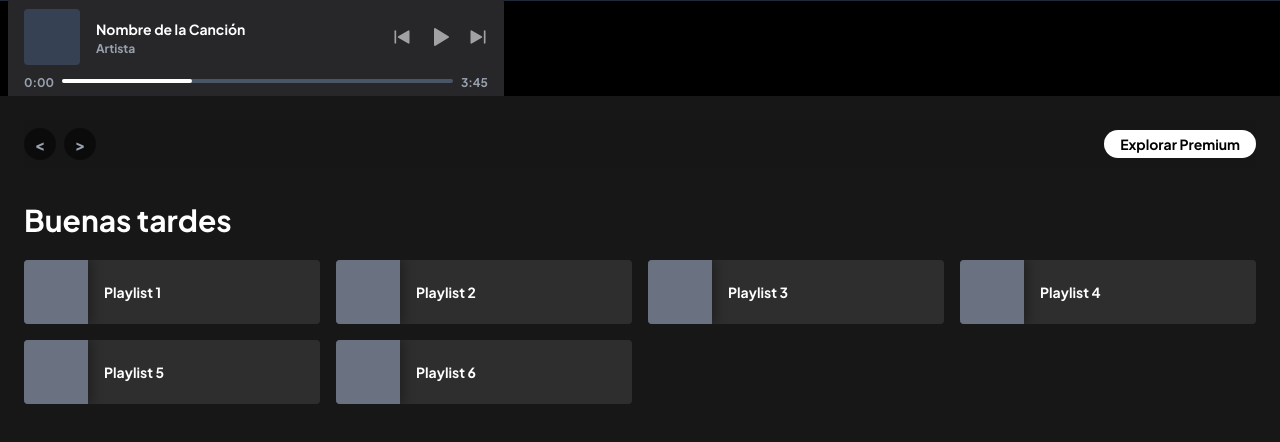
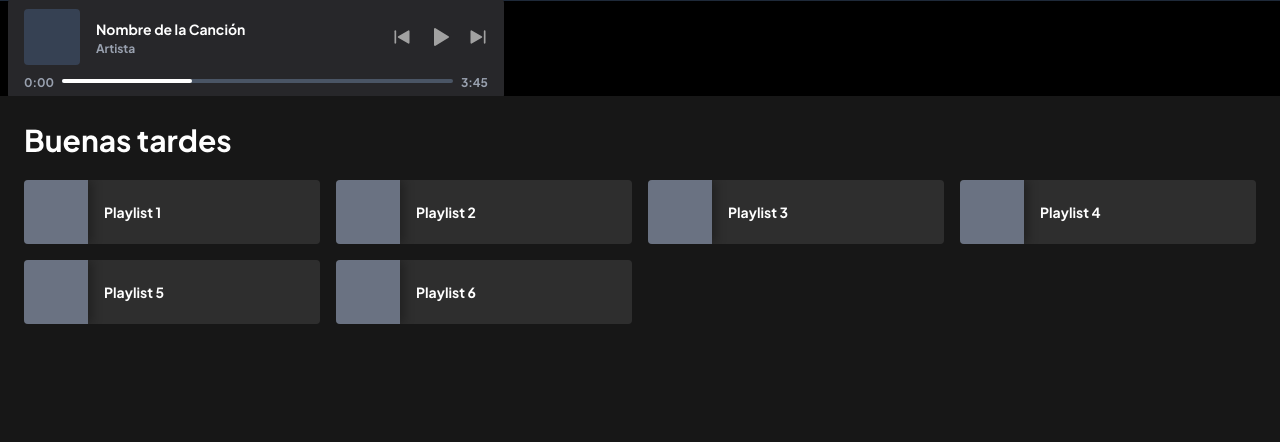
Before and after one commit to spricew/music-player, a React (Vite) app: page / in a window 1280 px wide. Shown: the top 442 px of the page. Built offline with nearby package versions, Linux system fonts and the light colour scheme.

Commit message:
refactor: remove header section from MainContent for a cleaner layout

```diff
--- a/src/components/layout/MainContent.tsx
+++ b/src/components/layout/MainContent.tsx
@@ -15,18 +15,6 @@ const suggestedItems: SuggestedItem[] = [
 export default function MainContent() {
   return (
     <main className="flex-1 bg-neutral-900 overflow-y-auto p-6">
-      <header className="flex justify-between items-center mb-8 sticky top-0 bg-neutral-900/90 py-2 z-10">
-        <div className="flex space-x-2">
-          <button className="bg-black/50 p-2 rounded-full w-8 h-8 flex items-center justify-center text-gray-400 hover:text-white">&lt;</button>
-          <button className="bg-black/50 p-2 rounded-full w-8 h-8 flex items-center justify-center text-gray-400 hover:text-white">&gt;</button>
-        </div>
-        <div>
-          <button className="bg-white text-black font-bold py-1 px-4 rounded-full text-sm hover:scale-105 transition-transform">
-            Explorar Premium
-          </button>
-        </div>
-      </header>
-
       <div>
         <h1 className="text-3xl font-bold mb-6">Buenas tardes</h1>
         <div className="grid grid-cols-2 md:grid-cols-3 xl:grid-cols-4 gap-4">
```
